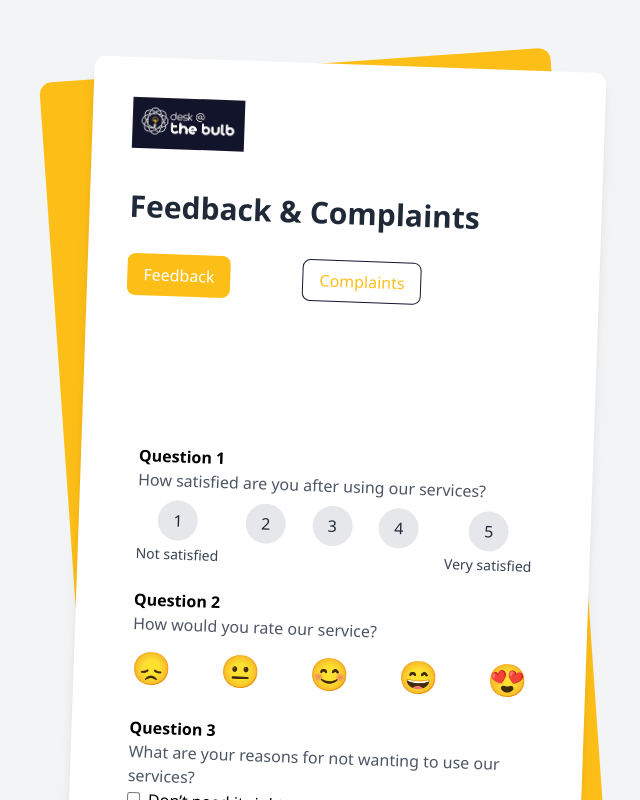
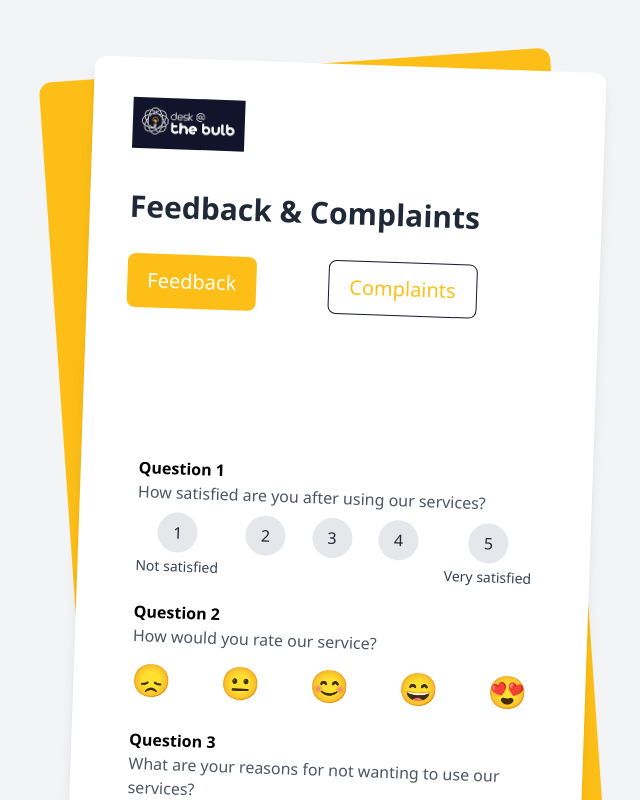
Before and after one commit to SarahHanks04/Capstone, a React (Vite) app: page / in a window 1280 px wide. Shown: the top 800 px of the page, without its empty margins (308-948 px from the left). Built offline with nearby package versions, Linux system fonts and the light colour scheme.

Commit message:
Updated navigationButton

```diff
--- a/src/CustomButtons/NavigationButton.jsx
+++ b/src/CustomButtons/NavigationButton.jsx
@@ -4,7 +4,7 @@ const NavigationButton = ({ activeForm, setActiveForm }) => {
   return (
     <div className="flex gap-14 space-x-4 mt-[1.8rem]">
       <button
-        className={`px-4 py-2 font-medium rounded-lg focus:outline-none ${
+        className={`px-5 py-3 font-medium text-xl rounded-lg focus:outline-none ${
           activeForm === "feedback"
             ? "text-white bg-[#FDBF17]"
             : "text-[#FDBF17] bg-white border-[1.4px] border-[#13162D]"
@@ -14,7 +14,7 @@ const NavigationButton = ({ activeForm, setActiveForm }) => {
         Feedback
       </button>
       <button
-        className={`px-4 py-2 font-medium rounded-lg focus:outline-none ${
+        className={`px-5 py-3 font-medium text-xl rounded-lg focus:outline-none ${
           activeForm === "complaint"
             ? "text-white bg-[#FDBF17]"
             : "text-[#FDBF17] bg-white border-[1.4px] border-[#13162D]"
```
